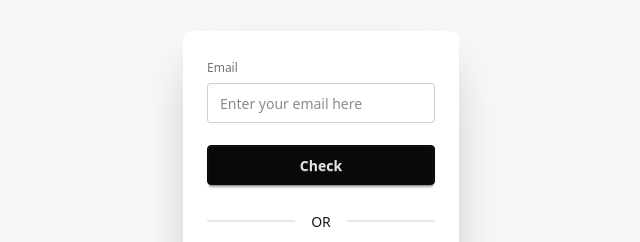
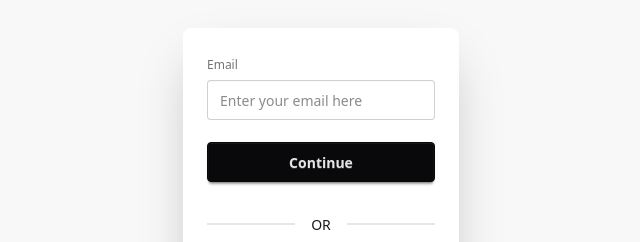
Before and after one commit to tarekul42/simple-auth-system42, a React (Vite) app: page / in a window 1280 px wide. Shown: the part 198-440 px from the top of the page, without its empty margins (319-959 px from the left). Built offline with nearby package versions, Linux system fonts and the light colour scheme; no server answers.

Commit message:
things are working perfectly

```diff
--- a/src/Pages/PrimaryAuth/PrimaryAuth.jsx
+++ b/src/Pages/PrimaryAuth/PrimaryAuth.jsx
@@ -1,20 +1,39 @@
-import React from "react";
+import React, { useState } from "react";
 import GoogleLogin from "../../Components/GoogleLogin/GoogleLogin";
 import GithubLogin from "../../Components/GithubLogin/GithubLogin";
+import useAxiosPublic from "../../Hooks/useAxiosPublic";
+const axiosPublic = useAxiosPublic();
 
 const PrimaryAuth = () => {
+  const [email, setEmail] = useState("");
+  const [loading, setLoading] = useState(false);
+  const [message, setMessage] = useState("");
 
-  const handleEmailChecking = (e) => {
-    e.preventDefault();
-    // console.log("I've got clicked");
-
-    const inputField = e.target;
-    const email = inputField.email.value;
-    console.log(email)
-    if (email) {
-      localStorage.setItem("userEmail", email); // ✅ Store email in localStorage
-      console.log("Email saved:", email);
+  const checkUserExists = async () => {
+    if (!email) {
+      setMessage("Please enter your email.");
+      return;
     }
+    setLoading(true);
+    setMessage("Checking....");
+    try {
+      const response = await axiosPublic.get(`/check-user?email=${email}`);
+      console.log(response);
+      if (response.data.exists) {
+        setMessage("User found! Redirecting to login....");
+        setTimeout(() => {
+          window.location.href = "/login";
+        }, 1000);
+      } else {
+        setMessage("User not found! Redirecting to sign-up....");
+        setTimeout(() => {
+          window.location.href = "/signup";
+        }, 1000);
+      }
+    } catch (error) {
+      setMessage("Error Checking user. Please try again.");
+    }
+    setLoading(false);
   };
 
   return (
@@ -25,7 +44,7 @@ const PrimaryAuth = () => {
             <div className="hero-content">
               <div className="card bg-base-100 w-full max-w-sm shrink-0 shadow-2xl">
                 <div className="card-body">
-                  <form onSubmit={handleEmailChecking}>
+                  <div>
                     <fieldset className="fieldset">
                       <label className="fieldset-label">Email</label>
                       <input
@@ -33,14 +52,24 @@ const PrimaryAuth = () => {
                         name="email"
                         className="input"
                         placeholder="Enter your email here"
+                        value={email}
+                        onChange={(e) => setEmail(e.target.value)}
                       />
-                      <input
+                      {/* <input
                         className="btn btn-neutral mt-4"
                         type="submit"
-                        value="Check"
-                      />
+                        value="Continue"
+                      /> */}
+                      <button
+                        onClick={checkUserExists}
+                        className="btn btn-neutral mt-4"
+                        disabled={loading}
+                      >
+                        {loading ? "Checking...." : "Continue"}
+                      </button>
+                      <p>{message}</p>
                     </fieldset>
-                  </form>
+                  </div>
                   <div className="divider">OR</div>
                   <div className="flex flex-col gap-4">
                     <GoogleLogin />
--- /dev/null
+++ b/test.jsx
@@ -0,0 +1,67 @@
+// const [email, setEmail] = useState("");
+// const [loading, setLoading] = useState(false);
+// const [message, setMessage] = useState("");
+
+// // Debounce function to limit API calls
+// useEffect(() => {
+//   const timer = setTimeout(() => {
+//     if (email) {
+//       checkUserExists(email);
+//     }
+//   }, 500);
+
+//   return () => clearTimeout(timer);
+// }, [email]);
+
+// const checkUserExists = async (email) => {
+//   setLoading(true);
+//   setMessage("Checking...");
+//   try {
+//     const response = await axios.get(`/api/check-user?email=${email}`);
+//     if (response.data.exists) {
+//       setMessage("User found! Redirecting to login...");
+//       setTimeout(() => window.location.href = "/login", 1000);
+//     } else {
+//       setMessage("User not found! Redirecting to sign-up...");
+//       setTimeout(() => window.location.href = "/signup", 1000);
+//     }
+//   } catch (error) {
+//     setMessage("Error checking user. Please try again.");
+//   }
+//   setLoading(false);
+// };
+const [email, setEmail] = useState("");
+const [loading, setLoading] = useState(false);
+const [message, setMessage] = useState("");
+
+// Debounce function to limit API calls
+useEffect(() => {
+  const timer = setTimeout(() => {
+    if (email) {
+      checkUserExists(email);
+    }
+  }, 500);
+  return () => clearTimeout(timer);
+}, [email]);
+
+const checkUserExists = async (email) => {
+  setLoading(true);
+  setMessage("Checking....");
+  try {
+    const response = await axios.get(`/api/check-user?email=${email}`);
+    if (response.data.exists) {
+      setMessage("User found! Redirecting to sign-up....");
+      setTimeout(() => {
+        window.location.href = "/login";
+      }, 1000);
+    } else {
+      setMessage("User not found! Redirecting to sign-up....");
+      setTimeout(() => {
+        window.location.href = "/signup";
+      }, 1000);
+    }
+  } catch (error) {
+    setMessage("Error Checking user. Please try again.");
+  }
+  setLoading(false);
+};
```
